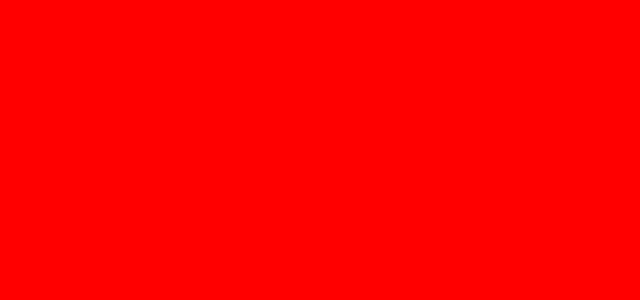
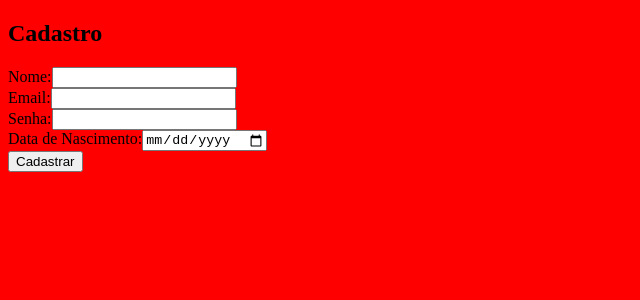
Before and after one commit to PedrosoEnzo/cripto, a React (Vite) app in the folder cripto-react/: page /cadastro in a window 1280 px wide. Before the commit this address had no page. Shown: the top 300 px of the page, without its empty margins (0-640 px from the left). Built offline with nearby package versions, Linux system fonts and the light colour scheme.

Commit message:
Pagina de cadastro e login feitas apenas o back

```diff
--- a/cripto-react/package.json
+++ b/cripto-react/package.json
@@ -10,6 +10,8 @@
     "preview": "vite preview"
   },
   "dependencies": {
+    "axios": "^1.8.4",
+    "bcryptjs": "^3.0.2",
     "cors": "^2.8.5",
     "dotenv": "^16.4.7",
     "express": "^4.21.2",
--- a/cripto-react/src/App.jsx
+++ b/cripto-react/src/App.jsx
@@ -1,14 +1,16 @@
-
 import React from 'react';
-import { Route, Routes } from 'react-router-dom';
+import { Routes, Route } from 'react-router-dom';
 import Home from './pages/Home';
+import Login from './pages/Login'; // Importando a página de login
+import Cadastro from './pages/Cadastro'; // Importando a página de cadastro
 
 function App() {
   return (
-    <div className="App">
+    <div>
       <Routes>
-        <Route path="/" element={<Home />} />  {/* Página Home */}
-
+        <Route path="/" element={<Home />} />  {/* Página inicial */}
+        <Route path="/login" element={<Login />} />  {/* Página de login */}
+        <Route path="/cadastro" element={<Cadastro />} />  {/* Página de cadastro */}
       </Routes>
     </div>
   );
--- /dev/null
+++ b/cripto-react/src/pages/Cadastro.jsx
@@ -0,0 +1,75 @@
+import React, { useState } from 'react';
+import axios from 'axios';
+
+const Cadastro = () => {
+  const [nome, setNome] = useState('');
+  const [email, setEmail] = useState('');
+  const [senha, setSenha] = useState('');
+  const [datadenascimento, setDatadenascimento] = useState('');
+  const [message, setMessage] = useState('');
+
+  const handleSubmit = async (e) => {
+    e.preventDefault();
+
+    try {
+      const response = await axios.post('http://localhost:5000/cadastro', {
+        nome,
+        email,
+        senha,
+        datadenascimento,
+      });
+
+      setMessage(response.data.message);
+    } catch (error) {
+      setMessage('Erro ao cadastrar usuário');
+    }
+  };
+
+  return (
+    <div>
+      <h2>Cadastro</h2>
+      <form onSubmit={handleSubmit}>
+        <div>
+          <label>Nome:</label>
+          <input
+            type="text"
+            value={nome}
+            onChange={(e) => setNome(e.target.value)}
+            required
+          />
+        </div>
+        <div>
+          <label>Email:</label>
+          <input
+            type="email"
+            value={email}
+            onChange={(e) => setEmail(e.target.value)}
+            required
+          />
+        </div>
+        <div>
+          <label>Senha:</label>
+          <input
+            type="password"
+            value={senha}
+            onChange={(e) => setSenha(e.target.value)}
+            required
+          />
+        </div>
+        <div>
+          <label>Data de Nascimento:</label>
+          <input
+            type="date"
+            value={datadenascimento}
+            onChange={(e) => setDatadenascimento(e.target.value)}
+            required
+          />
+        </div>
+        <button type="submit">Cadastrar</button>
+      </form>
+      {message && <p>{message}</p>}
+    </div>
+  );
+};
+
+export default Cadastro;
--- /dev/null
+++ b/cripto-react/src/pages/Login.jsx
@@ -0,0 +1,53 @@
+import React, { useState } from 'react';
+import axios from 'axios';
+
+const Login = () => {
+  const [email, setEmail] = useState('');
+  const [senha, setSenha] = useState('');
+  const [message, setMessage] = useState('');
+
+  const handleSubmit = async (e) => {
+    e.preventDefault();
+
+    try {
+      const response = await axios.post('http://localhost:5000/login', {
+        email,
+        senha,
+      });
+
+      setMessage(response.data.message);
+    } catch (error) {
+      setMessage('Erro ao fazer login');
+    }
+  };
+
+  return (
+    <div>
+      <h2>Login</h2>
+      <form onSubmit={handleSubmit}>
+        <div>
+          <label>Email:</label>
+          <input
+            type="email"
+            value={email}
+            onChange={(e) => setEmail(e.target.value)}
+            required
+          />
+        </div>
+        <div>
+          <label>Senha:</label>
+          <input
+            type="password"
+            value={senha}
+            onChange={(e) => setSenha(e.target.value)}
+            required
+          />
+        </div>
+        <button type="submit">Entrar</button>
+      </form>
+      {message && <p>{message}</p>}
+    </div>
+  );
+};
+
+export default Login;
```
Also changed, not shown: 2 other files (tests, documents, lock files or other folders).
